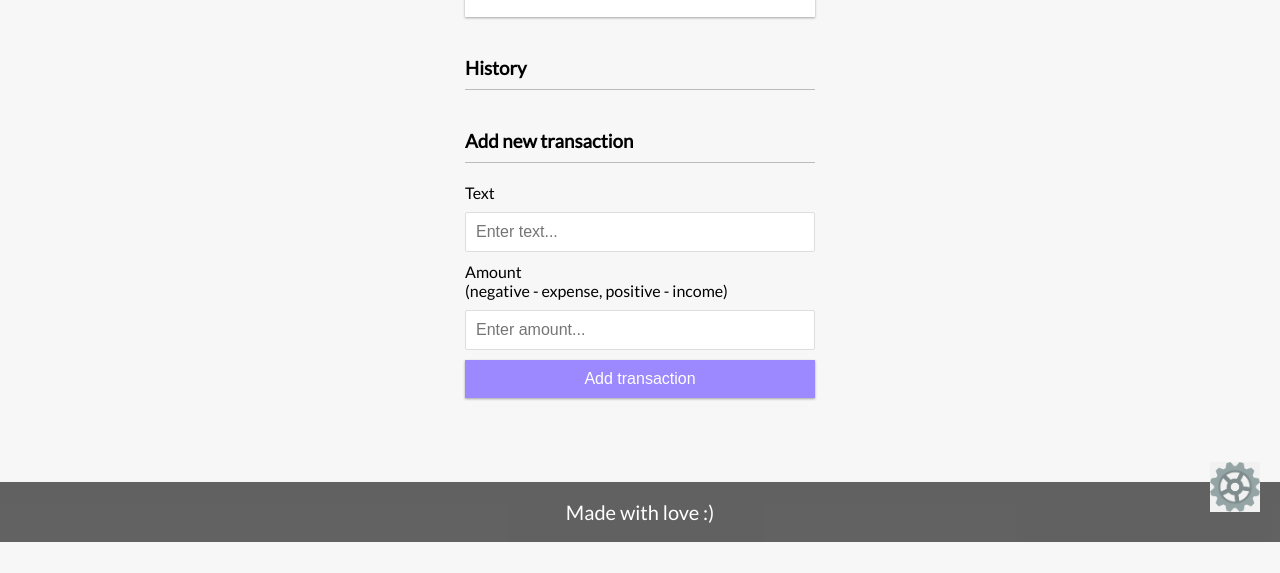
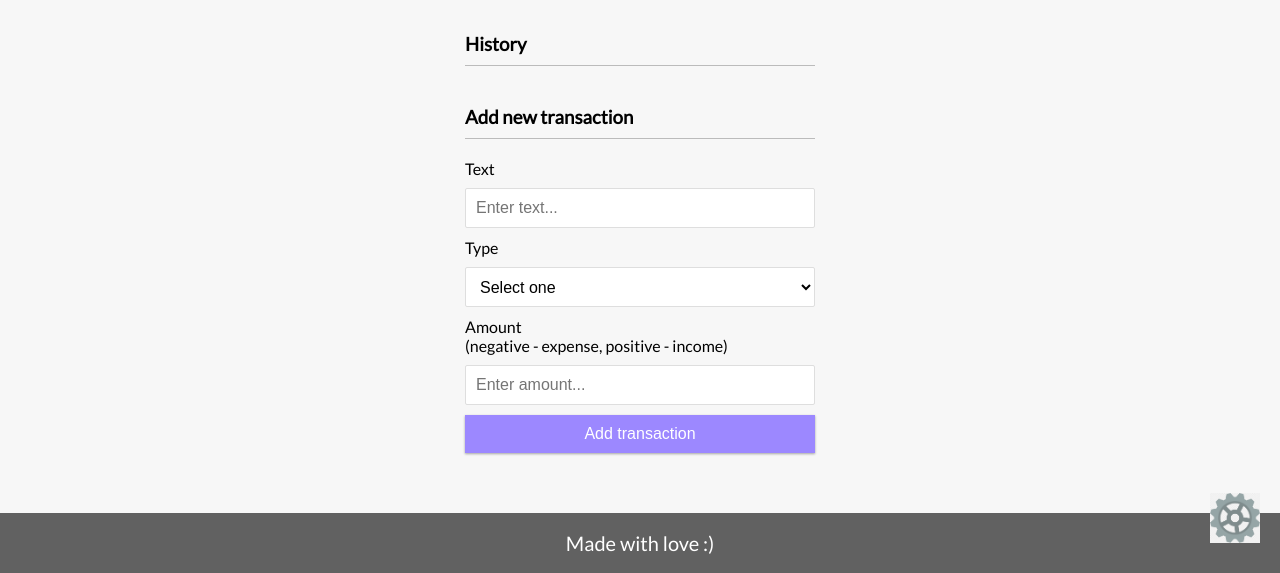
Before and after one commit to MarcoEscaleira/expense_tracker, a plain HTML site: page index.html in a window 1280 px wide. Shown: the part 258-831 px from the top of the page. Before the commit the page ends 800 px from the top, so only its background shows below. Drawn offline with Linux system fonts and the light colour scheme.

Commit message:
added type of income

```diff
--- a/index.html
+++ b/index.html
@@ -41,6 +41,14 @@
           <input type="text" id="text" placeholder="Enter text..." />
         </div>
         <div class="form-control">
+          <label for="text">Type</label>
+          <select id="select-type">
+            <option value="">Select one</option>
+            <option value="expense">Expense</option>
+            <option value="income">Income</option>
+          </select>
+        </div>
+        <div class="form-control">
           <label for="amount"
             >Amount <br />
             (negative - expense, positive - income)</label
--- a/script.js
+++ b/script.js
@@ -4,6 +4,7 @@ const money_minus = document.getElementById('money-minus');
 const list = document.getElementById('list');
 const form = document.getElementById('form');
 const text = document.getElementById('text');
+const selectType = document.getElementById('select-type');
 const amount = document.getElementById('amount');
 
 // const dummyTransactions = [
@@ -26,11 +27,13 @@ function addTransaction(e) {
 
   if (text.value.trim() === '' || amount.value.trim() === '') {
     alert('Please add a text and amount');
+  } else if (selectType.value.trim() === '') {
+    alert('Please choose an type of transaction');
   } else {
     const transaction = {
       id: generateID(),
       text: text.value,
-      amount: +amount.value
+      amount: selectType.value === "income" ? +amount.value : -amount.value
     };
 
     transactions.push(transaction);
@@ -42,6 +45,7 @@ function addTransaction(e) {
     updateLocalStorage();
 
     text.value = '';
+    selectType.value = '';
     amount.value = '';
   }
 }
--- a/style.css
+++ b/style.css
@@ -99,13 +99,19 @@ label {
 }
 
 input[type='text'],
-input[type='number'] {
+input[type='number'],
+select {
   border: 1px solid #dedede;
   border-radius: 2px;
   display: block;
   font-size: 16px;
   padding: 10px;
   width: 100%;
+}
+
+select {
+  height: 40px;
+  background-color: #fff;
 }
 
 .btn {
@@ -124,6 +130,10 @@ input[type='number'] {
 .btn:focus,
 .delete-btn:focus {
   outline: 0;
+}
+
+.btn:hover {
+  background-color: #856efa;
 }
 
 .list {
```
